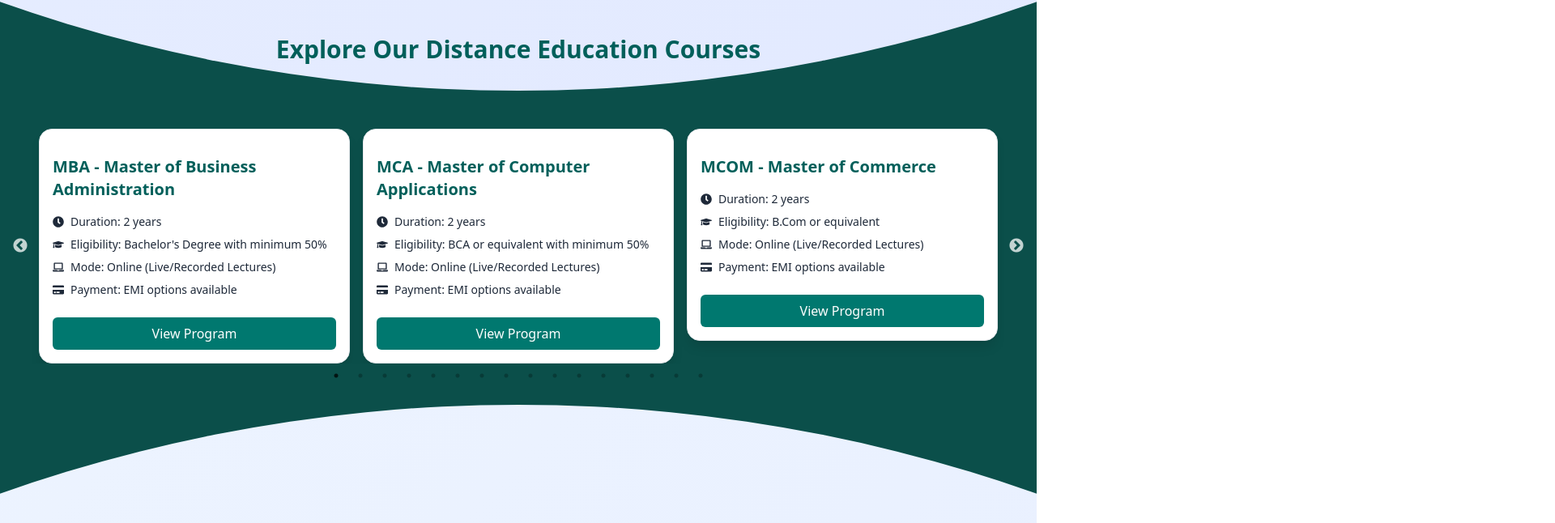
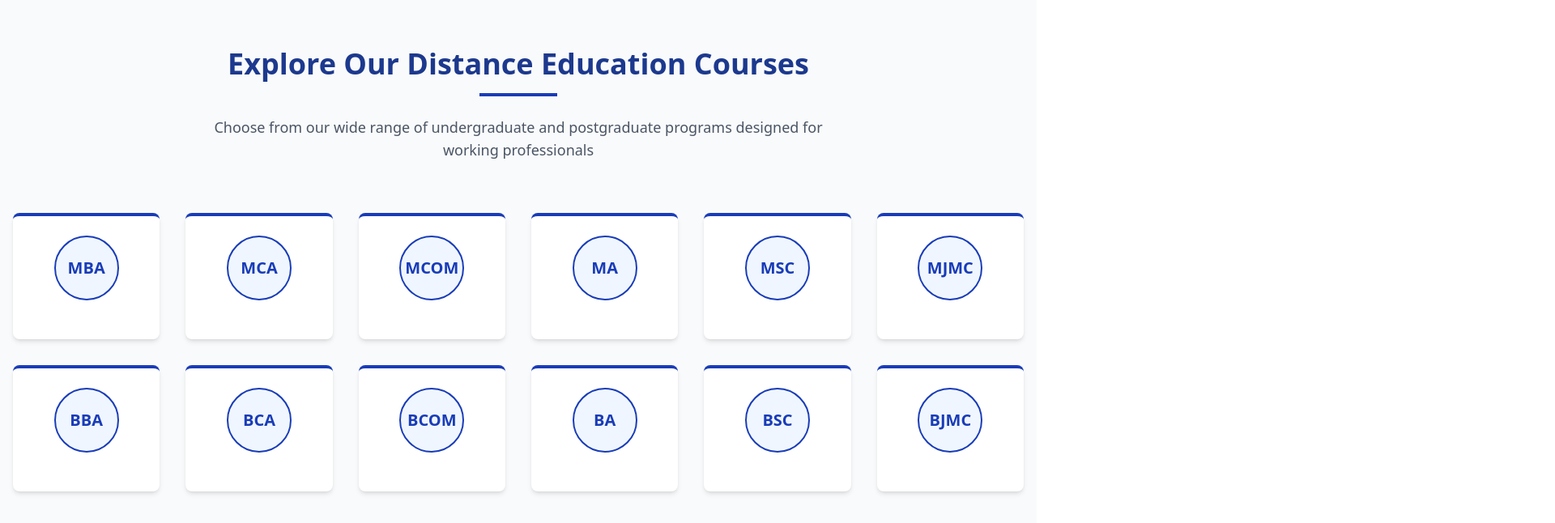
Before and after one commit to abhishekdav003/distance, a React (Vite) app in the folder client/: page / in a window 1280 px wide. Shown: the part 870-1516 px from the top of the page at 81% size, 1920 px wide, since content can reach past the window. Built offline with nearby package versions, Linux system fonts and the light colour scheme.

Commit message:
updated section.

```diff
--- a/client/src/components/home/CoursesCarousel.jsx
+++ b/client/src/components/home/CoursesCarousel.jsx
@@ -1,90 +1,188 @@
 import React from 'react';
-import Slider from 'react-slick';
-import { motion } from 'framer-motion';
 import { FaClock, FaGraduationCap, FaLaptop, FaCreditCard } from 'react-icons/fa';
-import { useNavigate } from 'react-router-dom';
-import 'slick-carousel/slick/slick.css';
-import 'slick-carousel/slick/slick-theme.css';
-import { coursesData } from '../data/coursesData';
 
-const CoursesCarousel = () => {
-  const navigate = useNavigate();
-
-  const settings = {
-    dots: true,
-    infinite: true,
-    speed: 500,
-    slidesToShow: 3,
-    slidesToScroll: 1,
-    responsive: [
+// Mock data for demonstration purposes
+const coursesData = [
   {
-        breakpoint: 1024,
-        settings: {
-          slidesToShow: 2,
-        },
+    id: 1,
+    title: "MBA",
+    duration: "2 Years",
+    eligibility: "Bachelor's Degree",
+    mode: "Online",
+    payment: "Semester-based",
+    icon: "📊"
   },
   {
-        breakpoint: 640,
-        settings: {
-          slidesToShow: 1,
+    id: 2,
+    title: "MCA",
+    duration: "2 Years",
+    eligibility: "BCA/BSc IT",
+    mode: "Online",
+    payment: "Yearly",
+    icon: "💻"
   },
+  {
+    id: 3,
+    title: "MCOM",
+    duration: "2 Years",
+    eligibility: "BCOM/BBA",
+    mode: "Distance",
+    payment: "Semester-based",
+    icon: "📈"
   },
-    ],
-  };
+  {
+    id: 4,
+    title: "MA",
+    duration: "2 Years",
+    eligibility: "Bachelor's Degree",
+    mode: "Online",
+    payment: "Yearly",
+    icon: "🎓"
+  },
+  {
+    id: 5,
+    title: "MSC",
+    duration: "2 Years",
+    eligibility: "BSc/BCA",
+    mode: "Distance",
+    payment: "Semester-based",
+    icon: "🧪"
+  },
+  {
+    id: 6,
+    title: "MJMC",
+    duration: "2 Years",
+    eligibility: "Bachelor's Degree",
+    mode: "Online",
+    payment: "Yearly",
+    icon: "🤝"
+  },
+  {
+    id: 7,
+    title: "BBA",
+    duration: "3 Years",
+    eligibility: "12th Pass",
+    mode: "Online",
+    payment: "Semester-based",
+    icon: "💼"
+  },
+  {
+    id: 8,
+    title: "BCA",
+    duration: "3 Years",
+    eligibility: "12th Pass with Maths",
+    mode: "Online",
+    payment: "Yearly",
+    icon: "🖥️"
+  },
+  {
+    id: 9,
+    title: "BCOM",
+    duration: "3 Years",
+    eligibility: "12th Pass",
+    mode: "Distance",
+    payment: "Semester-based",
+    icon: "🧮"
+  },
+  {
+    id: 10,
+    title: "BA",
+    duration: "3 Years",
+    eligibility: "12th Pass",
+    mode: "Online",
+    payment: "Yearly",
+    icon: "📚"
+  },
+  {
+    id: 11,
+    title: "BSC",
+    duration: "3 Years",
+    eligibility: "12th Pass with Science",
+    mode: "Distance",
+    payment: "Semester-based",
+    icon: "⏳"
+  },
+  {
+    id: 12,
+    title: "BJMC",
+    duration: "3 Years",
+    eligibility: "12th Pass",
+    mode: "Online",
+    payment: "Yearly",
+    icon: "🚴"
+  }
+];
 
+const CoursesDisplay = () => {
   const handleViewProgram = (courseId) => {
-    // Navigate to course-college route with the selected course ID as state
-    navigate('/course-college', { state: { selectedCourse: courseId } });
+    // Functionality remains the same
+    console.log(`Viewing program: ${courseId}`);
+    // In actual implementation with react-router-dom:
+    // navigate('/course-college', { state: { selectedCourse: courseId } });
   };
 
   return (
-    <div className="relative bg-teal-900 py-12 overflow-hidden">
-      <div className="w-full h-auto bg-amber-600 flex justify-center items-center">
-        <div className="absolute bg-gradient-to-br from-blue-50 to-indigo-100 h-[300vw] w-[300vw] rounded-[150Vw] z-10 -translate-y-[48.2%]"></div>
-      </div>
-      <h2 className="text-3xl font-bold text-center text-teal-800 mb-10 relative z-20">
+    <div className="py-16 px-4 bg-gray-50">
+      <div className="container mx-auto max-w-7xl">
+        <div className="text-center mb-16">
+          <h2 className="text-4xl font-bold text-blue-900 mb-4">
             Explore Our Distance Education Courses
           </h2>
-      <div className="px-4 md:px-10 py-10 relative z-20">
-        <Slider {...settings}>
+          <div className="w-24 h-1 bg-blue-800 mx-auto"></div>
+          <p className="mt-6 text-gray-600 max-w-3xl mx-auto text-lg">
+            Choose from our wide range of undergraduate and postgraduate programs designed for working professionals
+          </p>
+        </div>
+
+        <div className="grid grid-cols-1 sm:grid-cols-2 lg:grid-cols-3 xl:grid-cols-6 gap-8">
           {coursesData.map((course) => (
-            <div key={course.id} className="px-2 h-full">
-              <motion.div
-                className="rounded-2xl shadow-lg border bg-white text-gray-800 border-gray-200 p-4 flex flex-col justify-between h-full"
-                whileHover={{ scale: 1.03 }}
-                transition={{ duration: 0.3 }}
+            <div
+              key={course.id}
+              className="group hover:-translate-y-1 transition-all duration-300"
             >
-                <h3 className="mt-4 text-xl font-semibold text-teal-800">{course.title}</h3>
-                <ul className="mt-4 flex-1 space-y-2 text-sm">
-                  <li className="flex items-center gap-2">
-                    <FaClock /> Duration: {course.duration}
-                  </li>
-                  <li className="flex items-center gap-2">
-                    <FaGraduationCap /> Eligibility: {course.eligibility}
-                  </li>
-                  <li className="flex items-center gap-2">
-                    <FaLaptop /> Mode: {course.mode}
-                  </li>
-                  <li className="flex items-center gap-2">
-                    <FaCreditCard /> Payment: {course.payment}
-                  </li>
-                </ul>
+              <div className="bg-white rounded-lg overflow-hidden shadow-md hover:shadow-lg border-t-4 border-blue-800 h-full flex flex-col">
+                <div className="p-6">
+                  <div className="flex justify-center mb-6">
+                    <div className="w-20 h-20 rounded-full bg-blue-50 border-2 border-blue-800 flex items-center justify-center">
+                      <span className="text-xl font-bold text-blue-800">{course.title}</span>
+                    </div>
+                  </div>
+
+                  {/* <div className="space-y-3 mb-6">
+                    <div className="flex items-center text-gray-700">
+                      <FaClock className="text-blue-800 mr-3" />
+                      <span className="font-medium">{course.duration}</span>
+                    </div>
+                    <div className="flex items-center text-gray-700">
+                      <FaGraduationCap className="text-blue-800 mr-3" />
+                      <span className="font-medium">{course.eligibility}</span>
+                    </div>
+                    <div className="flex items-center text-gray-700">
+                      <FaLaptop className="text-blue-800 mr-3" />
+                      <span className="font-medium">{course.mode}</span>
+                    </div>
+                    <div className="flex items-center text-gray-700">
+                      <FaCreditCard className="text-blue-800 mr-3" />
+                      <span className="font-medium">{course.payment}</span>
+                    </div>
+                  </div> */}
+                </div>
+
+                {/* <div className="mt-auto p-7 pt-0">
                   <button
-                  className="mt-6 px-4 py-2 rounded-md font-medium bg-teal-700 text-white hover:bg-teal-600 transition-colors"
                     onClick={() => handleViewProgram(course.id)}
+                    className="w-full py-2 bg-blue-800 text-white rounded-md hover:bg-blue-700 transition-colors font-medium"
                   >
                     View Program
                   </button>
-              </motion.div>
+                </div> */}
+              </div>
             </div>
           ))}
-        </Slider>
         </div>
-      <div className="w-full h-auto flex justify-center items-center py-20">
-        <div className="absolute bg-gradient-to-br from-blue-50 to-indigo-100 h-[300vw] w-[300vw] rounded-[150Vw] z-10 translate-y-[48.2%]"></div>
       </div>
     </div>
   );
 };
 
-export default CoursesCarousel;
+export default CoursesDisplay;
```
Lines whose indentation alone changed are shown as unchanged.
